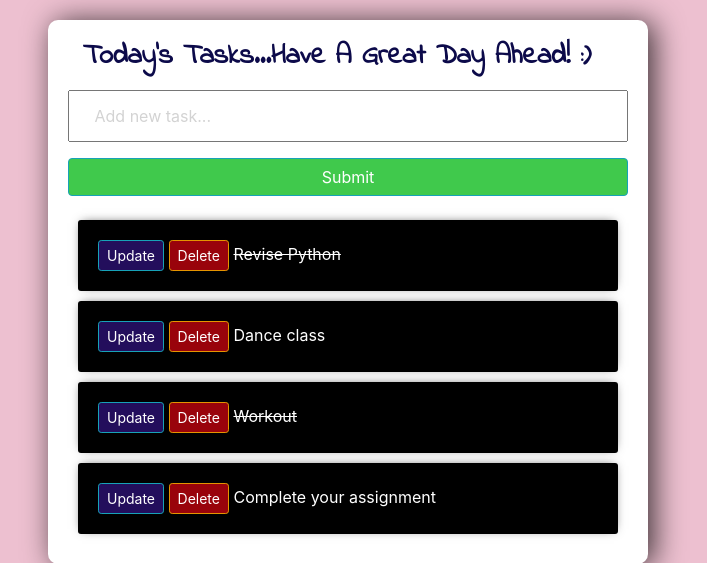
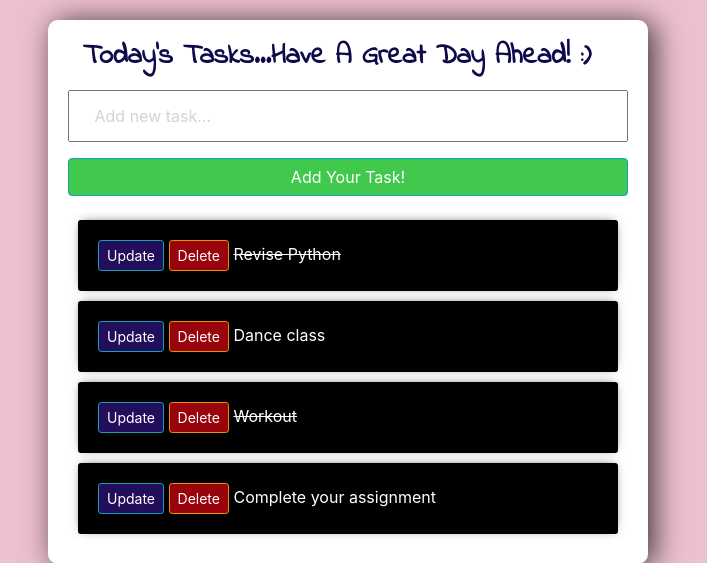
Before and after one commit to srishtisingh-3009/MY-TODO-APP-USING-DJANGO, a Django app: page / in a window 1280 px wide. Shown: the top 563 px of the page, without its empty margins (292-999 px from the left). Run offline with Django 3.2, Linux system fonts and the light colour scheme; data comes from the database, SQL or seed files in the repository; some libraries are stand-ins or nearby versions.

Commit message:
Update first.html

```diff
--- a/my_todo/todoApp/templates/todoApp/first.html
+++ b/my_todo/todoApp/templates/todoApp/first.html
@@ -68,7 +68,7 @@ integrity="sha384-ggOyR0iXCbMQv3Xipma34MD+dH/1fQ784/j6cY/iJTQUOhcWr7x9JvoRxT2MZw
     <form method="POST" , action="/">
       {%csrf_token%}
       {{form.title}}
-      <input class="btn btn-info b1" type="submit" name="Create Task">
+      <input class="btn btn-info b1" type="submit" value="Add Your Task!" name="Create Task">
     </form>
     <div class="todo-list">
 
```
